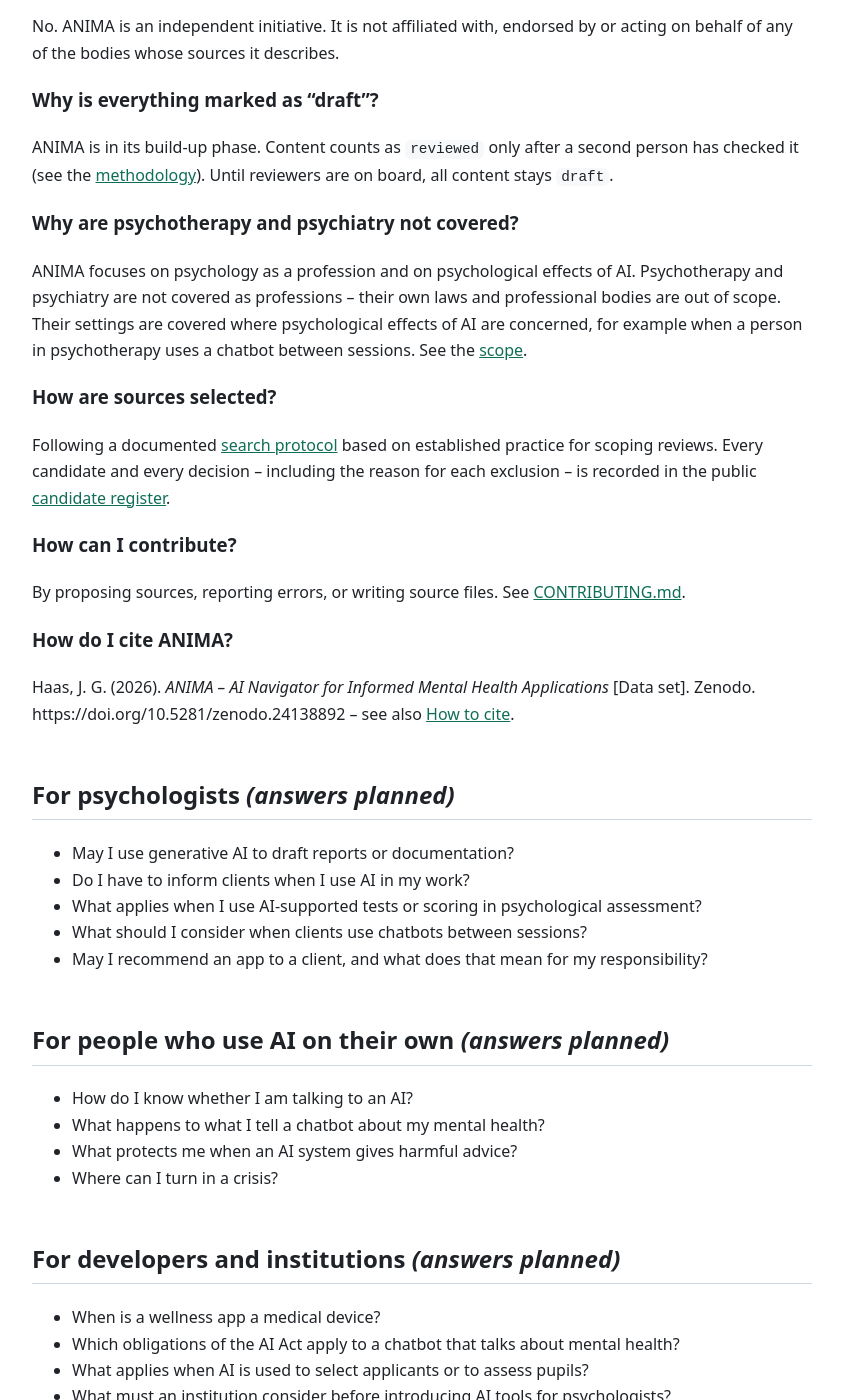
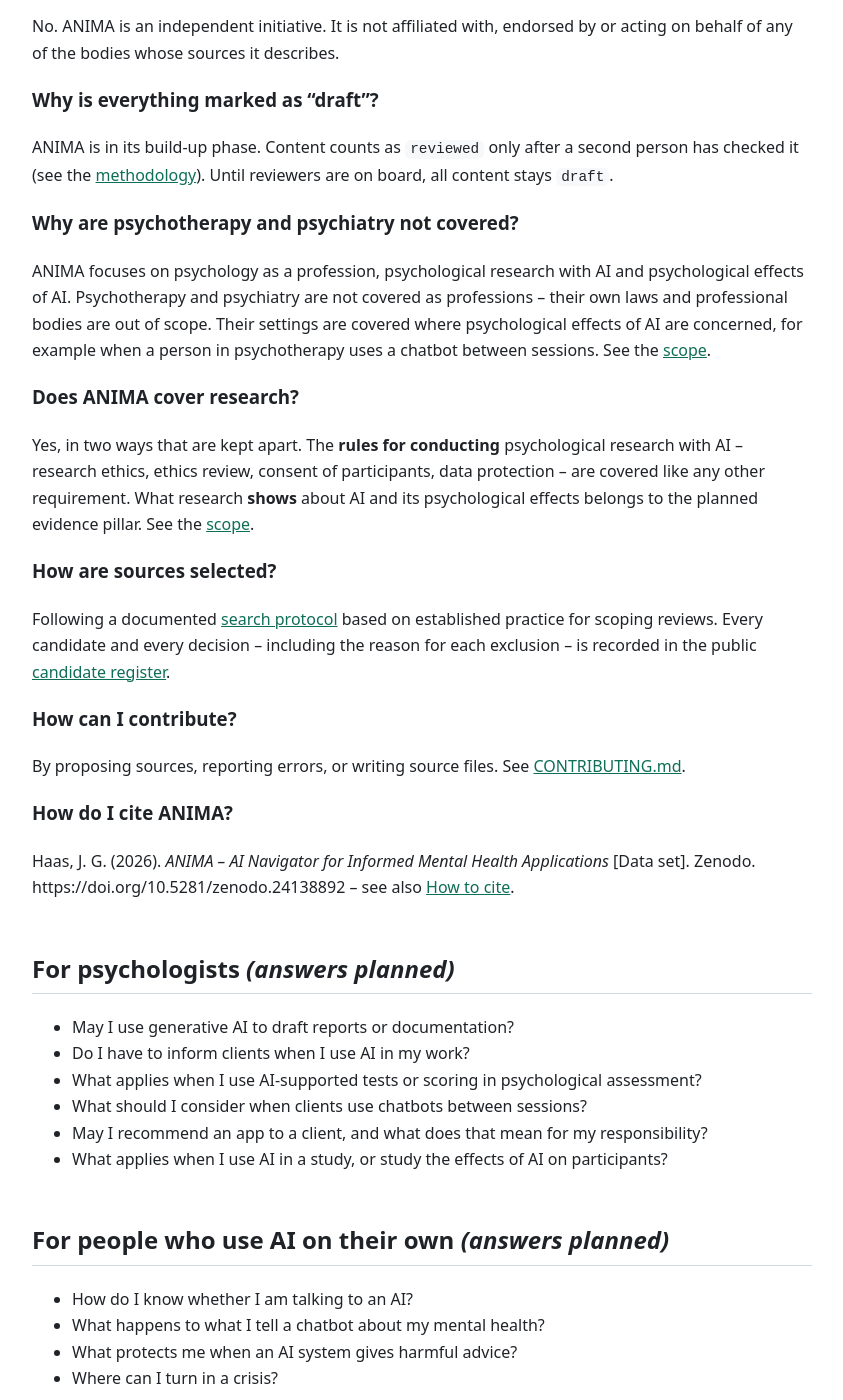
Before and after one commit to j0hnhaas/anima-framework, a Jekyll site: the page built from docs/faq.md, in a window 1280 px wide and 1400 px high, scrolled down 744 px. Shown: the whole window, without its empty margins (218-1061 px from the left). Built offline with Jekyll 4.4.1, drawn with Linux system fonts in a browser that asks for light colours; our own code applies the rules of GitHub Pages for plain Markdown files.

Commit message:
Glossary and FAQ: psychological research with AI
Add the new scope field to the glossary (with proposed German terms) and
to the FAQ: a new answer on how research is covered and a planned
question for psychologists who use AI in studies.

Co-Authored-By: Claude Opus 5.5 <noreply@anthropic.com>
Claude-Session: https://claude.ai/code/session_0114XvCxdujjQb3wps2LPm2Z

```diff
--- a/docs/faq.md
+++ b/docs/faq.md
@@ -28,7 +28,11 @@ ANIMA is in its build-up phase. Content counts as `reviewed` only after a second
 
 ### Why are psychotherapy and psychiatry not covered?
 
-ANIMA focuses on psychology as a profession and on psychological effects of AI. Psychotherapy and psychiatry are not covered as professions – their own laws and professional bodies are out of scope. Their settings are covered where psychological effects of AI are concerned, for example when a person in psychotherapy uses a chatbot between sessions. See the [scope](scope.md#boundary-to-psychotherapy-and-psychiatry).
+ANIMA focuses on psychology as a profession, psychological research with AI and psychological effects of AI. Psychotherapy and psychiatry are not covered as professions – their own laws and professional bodies are out of scope. Their settings are covered where psychological effects of AI are concerned, for example when a person in psychotherapy uses a chatbot between sessions. See the [scope](scope.md#boundary-to-psychotherapy-and-psychiatry).
+
+### Does ANIMA cover research?
+
+Yes, in two ways that are kept apart. The **rules for conducting** psychological research with AI – research ethics, ethics review, consent of participants, data protection – are covered like any other requirement. What research **shows** about AI and its psychological effects belongs to the planned evidence pillar. See the [scope](scope.md#research-as-an-activity-and-research-as-evidence).
 
 ### How are sources selected?
 
@@ -49,6 +53,7 @@ Haas, J. G. (2026). *ANIMA – AI Navigator for Informed Mental Health Applicati
 - What applies when I use AI-supported tests or scoring in psychological assessment?
 - What should I consider when clients use chatbots between sessions?
 - May I recommend an app to a client, and what does that mean for my responsibility?
+- What applies when I use AI in a study, or study the effects of AI on participants?
 
 ## For people who use AI on their own *(answers planned)*
 
```
Also changed, not shown: docs/glossary.md (+4 -0 lines).
